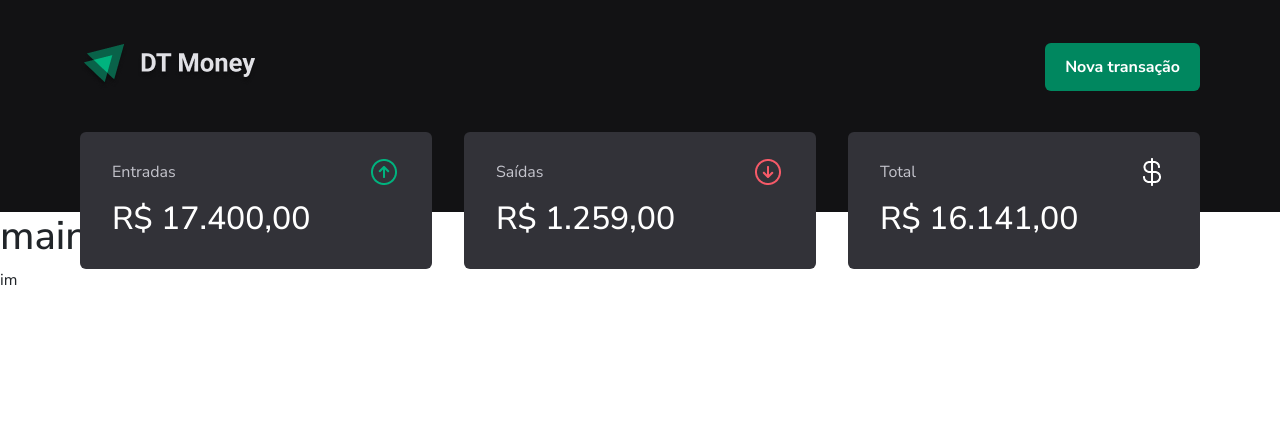
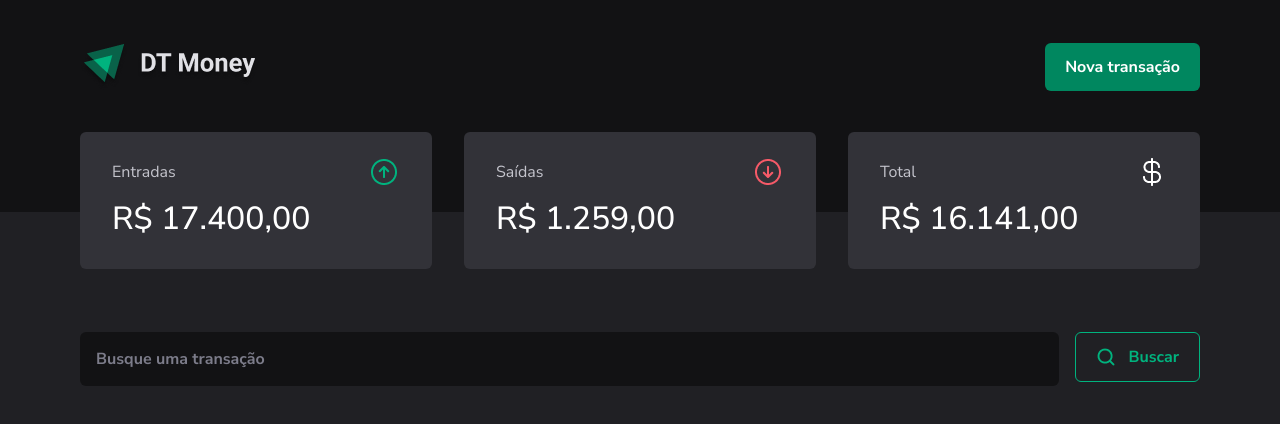
Before and after one commit to WilliamWJD/dt-money-angular, an Angular app: page / in a window 1280 px wide. Shown: the top 424 px of the page. Built offline with nearby package versions, Linux system fonts and the light colour scheme.

Commit message:
feat: componente search

```diff
--- a/src/app/components/button/button.component.html
+++ b/src/app/components/button/button.component.html
@@ -1 +1,10 @@
-<button class="button-submit">{{title()}}</button>
+<button class="button" [ngClass]="variant ? 'button-variant' : 'button-submit'">
+  @if (icon){
+    <div class="button-icon">
+      <img src="{{icon}}" alt="">
+      {{ title }}
+    </div>
+  } @else {
+    {{ title }}
+  }
+</button>
--- a/src/app/components/button/button.component.scss
+++ b/src/app/components/button/button.component.scss
@@ -1,14 +1,33 @@
-.button-submit{
+.button{
   padding: 12px 20px;
-  border: none;
-  border-radius: 6px;
-  background-color: var(--green);
-  color: var(--white);
   font-weight: bold;
   font-size: 1rem;
+  border-radius: 6px;
   transition: opacity 0.2s ease-in-out;
 
   &:hover{
     opacity: 0.7;
   }
+
+  .button-icon{
+    display: flex;
+    align-items: center;
+
+    img{
+      margin-right: 0.75rem;
+    }
+  }
 }
+
+.button-submit{
+  border: none;
+  background-color: var(--green);
+  color: var(--white);
+}
+
+.button-variant{
+  background-color: var(--gray2);
+  border: 0;
+  border: 1px solid var(--green-search);
+  color: var(--green-search);
+}
--- a/src/app/components/button/button.component.ts
+++ b/src/app/components/button/button.component.ts
@@ -1,11 +1,14 @@
+import { CommonModule } from '@angular/common';
 import { Component, input, Input } from '@angular/core';
 
 @Component({
   selector: 'app-button',
-  imports: [],
+  imports: [CommonModule],
   templateUrl: './button.component.html',
   styleUrl: './button.component.scss'
 })
 export class ButtonComponent {
-  title = input<string>('Button');
+  @Input() title: string = 'Button';
+  @Input() variant: boolean = false;
+  @Input() icon: string = '';
 }
--- a/src/app/components/input/input.component.scss
+++ b/src/app/components/input/input.component.scss
@@ -4,6 +4,8 @@
   padding: 16px;
   height: 54px;
   width: 100%;
+  color: var(--grays-texto-base);
+  border: none;
 
   &::placeholder {
     color: var(--grays-placeholder);
--- a/src/app/components/input/input.component.ts
+++ b/src/app/components/input/input.component.ts
@@ -7,11 +7,11 @@ import { NG_VALUE_ACCESSOR } from '@angular/forms';
   templateUrl: './input.component.html',
   styleUrl: './input.component.scss',
   providers: [
-    {
-      provide: NG_VALUE_ACCESSOR,
-      useExisting: forwardRef(() => InputComponent),
-      multi: true
-    }
+    // {
+    //   provide: NG_VALUE_ACCESSOR,
+    //   useExisting: forwardRef(() => InputComponent),
+    //   multi: true
+    // }
   ]
 })
 export class InputComponent {
--- a/src/app/pages/home/home.component.html
+++ b/src/app/pages/home/home.component.html
@@ -1,4 +1,8 @@
 <main>
-  <h1>main</h1>
-  im
+  <div class="content">
+    <div class="box-search">
+      <app-input style="flex-grow: 1;"/>
+      <app-button [title]="'Buscar'" [variant]="true" [icon]="'assets/search.png'"/>
+    </div>
+  </div>
 </main>
--- a/src/app/pages/home/home.component.scss
+++ b/src/app/pages/home/home.component.scss
@@ -0,0 +1,23 @@
+main{
+  width: 100%;
+  margin: 0 auto;
+  background-color: var(--gray2);
+  height: calc(100vh - 212px);
+
+  .content{
+    max-width: 1120px;
+    width: 100%;
+    margin: 0 auto;
+    padding-top: 120px;
+    display: flex;
+    flex-direction: column;
+
+    .box-search{
+      width: 100%;
+      display: flex;
+      flex-direction: row;
+      justify-content: space-between;
+      gap: 1rem;
+    }
+  }
+}
--- a/src/app/pages/home/home.component.ts
+++ b/src/app/pages/home/home.component.ts
@@ -1,9 +1,11 @@
 import { Component } from '@angular/core';
 import { HeaderComponent } from "../../components/header/header.component";
+import { InputComponent } from "../../components/input/input.component";
+import { ButtonComponent } from "../../components/button/button.component";
 
 @Component({
   selector: 'app-home',
-  imports: [HeaderComponent],
+  imports: [HeaderComponent, InputComponent, ButtonComponent],
   templateUrl: './home.component.html',
   styleUrl: './home.component.scss'
 })
--- a/src/styles.scss
+++ b/src/styles.scss
@@ -24,6 +24,7 @@ $prefix: "mo-";
   --green-light: #00837E;
   --red-dark: #AA2834;
   --red: #F75A68;
+  --green-search:#00B37E;
 
   // Cores base
   --gray1: #121214;
```
Also changed, not shown: src/app/components/input/input.component.html (line endings or trailing spaces), src/assets/search.png (added).
